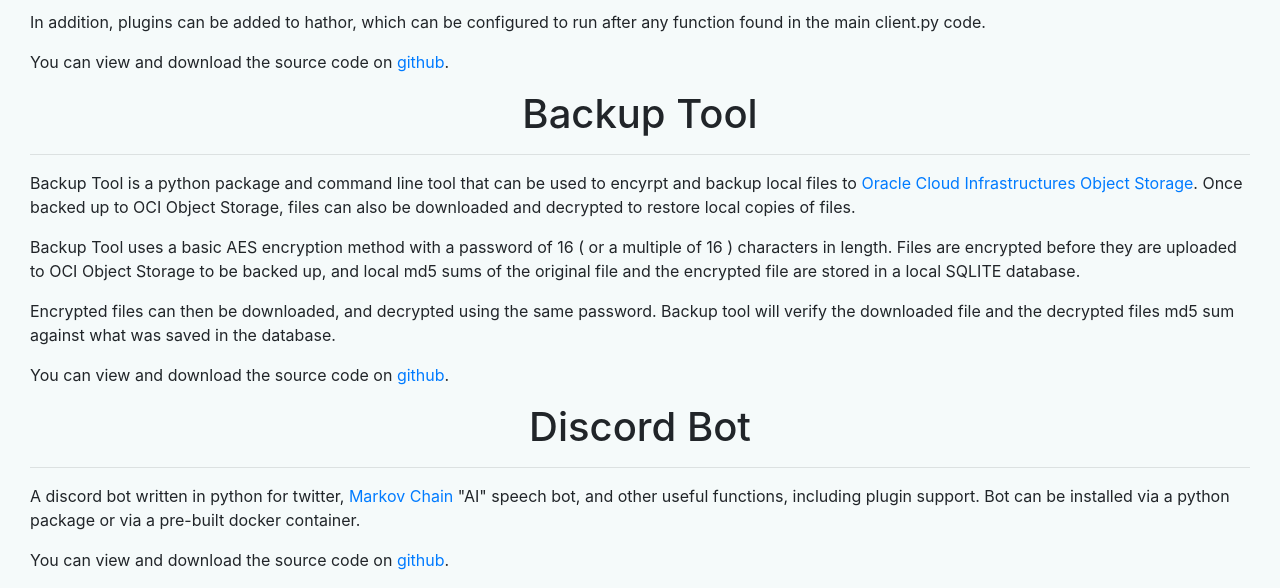
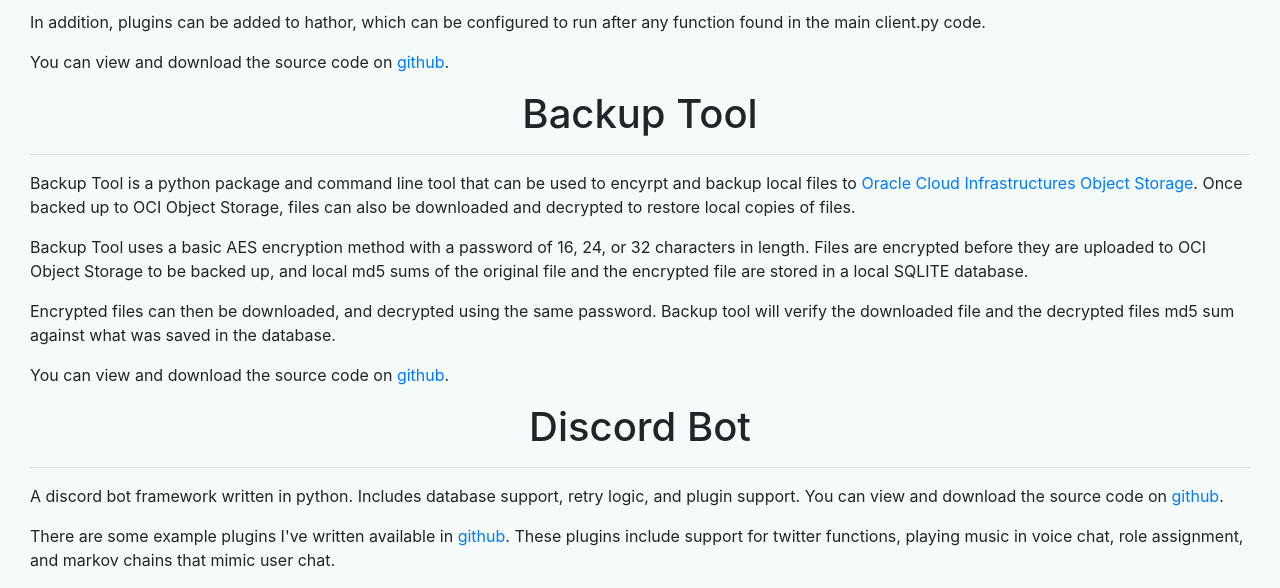
Before and after one commit to tnoff/personal-website, a Django app: page /projects/ in a window 1280 px wide. Shown: the part 487-1075 px from the top of the page. Run offline with Django 3.2, Linux system fonts and the light colour scheme; parts of the project's set-up code (start-up, migrations or seed data) failed here and were passed over.

Commit message:
Update homepage templates

```diff
--- a/templates/homepage/index.html
+++ b/templates/homepage/index.html
@@ -9,7 +9,7 @@
 
 <div id="header" align="center">
     <h1>Webpage of Tyler North</h2>
-    <p>Software Engineer in the San Francisco Bay Area, currently working at Oracle.</p>
+    <p>Software Engineer in the San Francisco Bay Area, currently working at <a href="https://www.groove.co/">groove.co</a>.</p>
 </div>
 
 <div id="sub-pages" class="row" align="center">
--- a/templates/homepage/projects.html
+++ b/templates/homepage/projects.html
@@ -22,12 +22,12 @@
 <h1 align="center">Backup Tool</h1>
 <hr>
 <p>Backup Tool is a python package and command line tool that can be used to encyrpt and backup local files to <a href="https://docs.cloud.oracle.com/en-us/iaas/Content/Object/Concepts/objectstorageoverview.htm">Oracle Cloud Infrastructures Object Storage</a>. Once backed up to OCI Object Storage, files can also be downloaded and decrypted to restore local copies of files.</p>
-<p>Backup Tool uses a basic AES encryption method with a password of 16 ( or a multiple of 16 ) characters in length. Files are encrypted before they are uploaded to OCI Object Storage to be backed up, and local md5 sums of the original file and the encrypted file are stored in a local SQLITE database.</p>
+<p>Backup Tool uses a basic AES encryption method with a password of 16, 24, or 32 characters in length. Files are encrypted before they are uploaded to OCI Object Storage to be backed up, and local md5 sums of the original file and the encrypted file are stored in a local SQLITE database.</p>
 <p>Encrypted files can then be downloaded, and decrypted using the same password. Backup tool will verify the downloaded file and the decrypted files md5 sum against what was saved in the database.</p>
 <p>You can view and download the source code on <a href="https://github.com/tnoff/backup-tool">github</a>.</p>
 
 <h1 align="center">Discord Bot</h1>
 <hr>
-<p>A discord bot written in python for twitter, <a href="https://en.wikipedia.org/wiki/Markov_chain">Markov Chain</a> "AI" speech bot, and other useful functions, including plugin support. Bot can be installed via a python package or via a pre-built docker container.</p>
-<p>You can view and download the source code on <a href="https://github.com/tnoff/discord-bot">github</a>.</p>
+<p>A discord bot framework written in python. Includes database support, retry logic, and plugin support. You can view and download the source code on <a href="https://github.com/tnoff/discord-bot">github</a>.</p>
+<p>There are some example plugins I've written available in <a href="https://github.com/tnoff/discord-bot-plugins">github</a>. These plugins include support for twitter functions, playing music in voice chat, role assignment, and markov chains that mimic user chat.</p>
 {% endblock %}
```
Also changed, not shown: templates/homepage/resume.html (+6 -1 lines).
